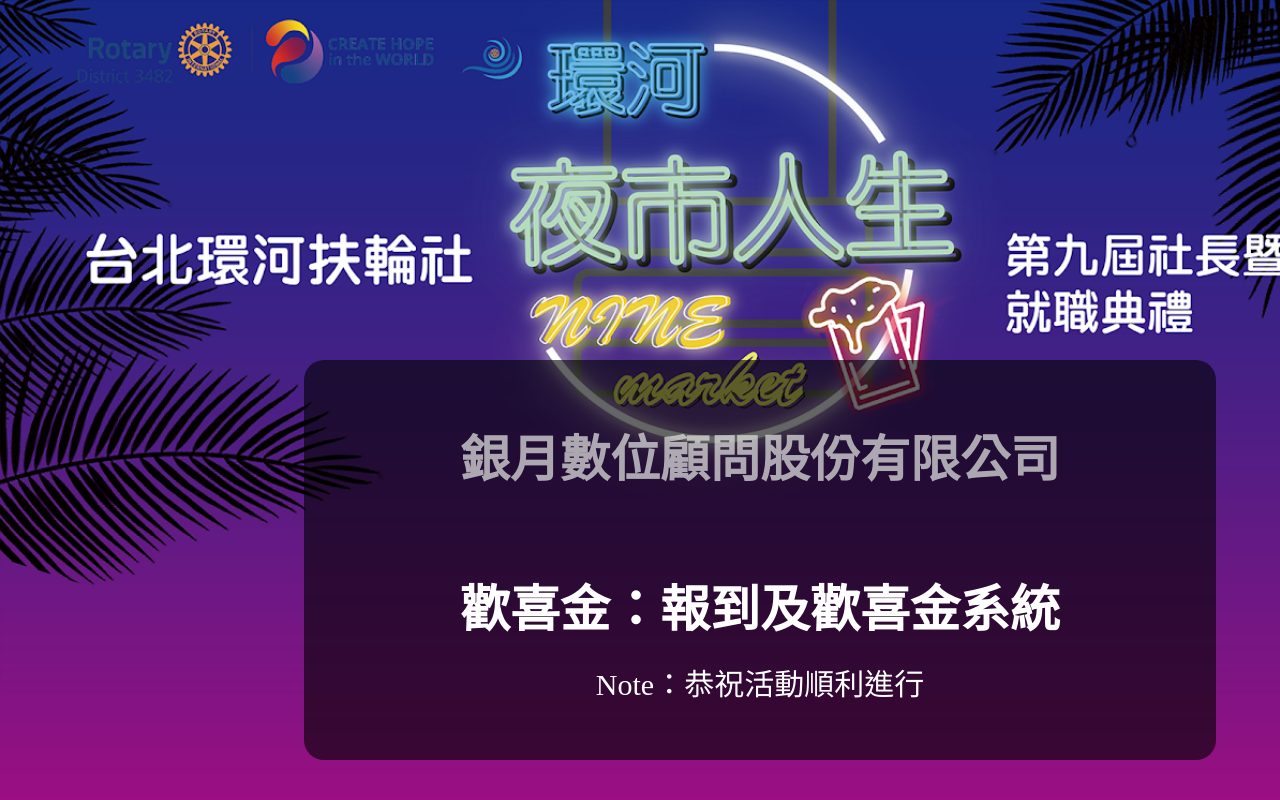
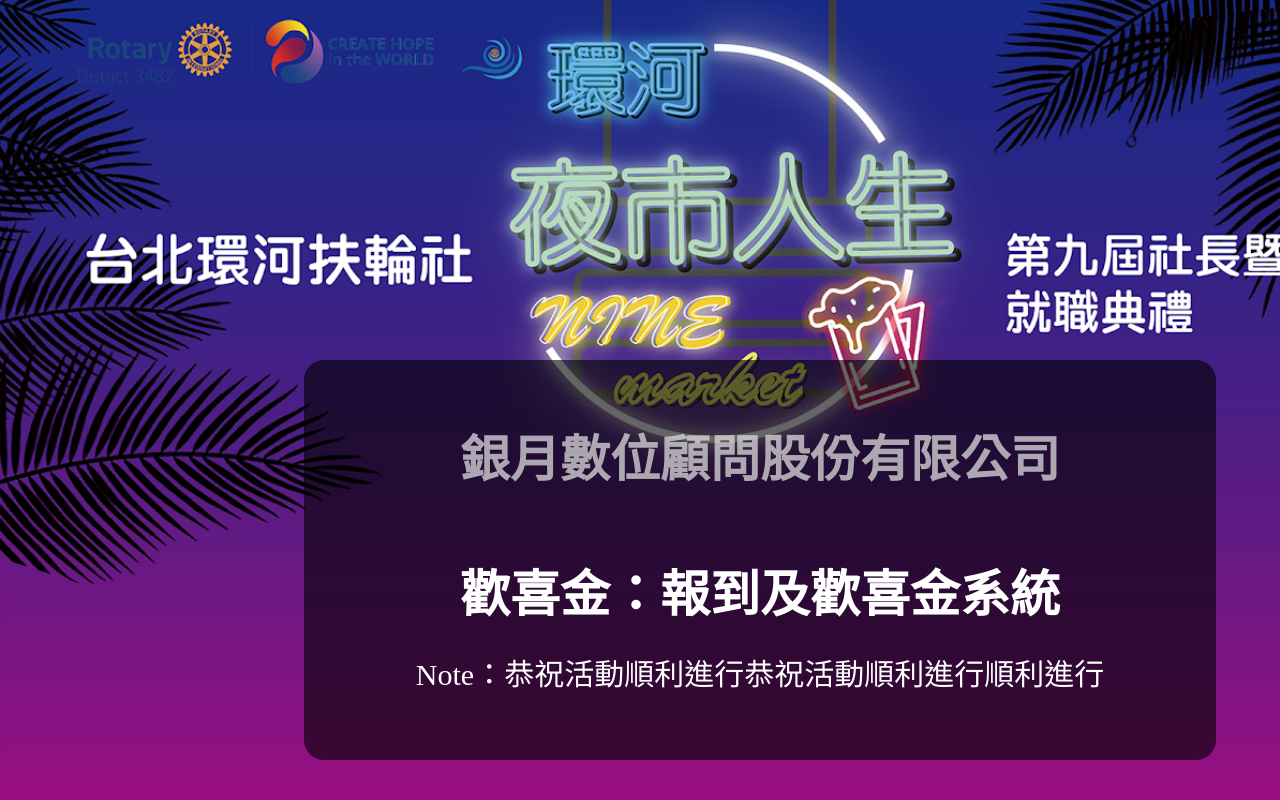
Before and after one commit to Geatter/night_market_vue, a Vue app: page /ShowOut in a window 1280 px wide. Shown: the top 800 px of the page. Built offline with nearby package versions, Linux system fonts and the light colour scheme.

Commit message:
內容微調

```diff
--- a/public/index.html
+++ b/public/index.html
@@ -4,7 +4,7 @@
     <meta charset="utf-8">
     <meta http-equiv="X-UA-Compatible" content="IE=edge">
     <meta name="viewport" content="width=device-width,initial-scale=1.0">
-    <title>活動報到</title>
+    <title>環河夜市人生-活動報到</title>
   </head>
   <body>
     <noscript>
--- a/src/store/index.js
+++ b/src/store/index.js
@@ -15,7 +15,7 @@
       state.donateList=[
         {
           name:'銀月數位顧問股份有限公司',
-          greeting:'恭祝活動順利進行',
+          greeting:'恭祝活動順利進行恭祝活動順利進行順利進行',
           money:'報到及歡喜金系統'
         },
         {
--- a/src/views/donate.vue
+++ b/src/views/donate.vue
@@ -13,6 +13,9 @@
       dialogTitle:'',
     }
   },
+  mounted() {
+    document.title = '歡喜金捐助'
+  },
   methods:{
     VerifyData(){
       if(this.Group_Name === ''||this.greeting===''||this.money===''){
@@ -20,7 +23,7 @@
           return '請輸入姓名或單位'
         }
         if(this.greeting ===''){
-          return '請輸入祝福語'
+          return '請輸入Note'
         }
         if(this.money){
           return '請輸入金額'
@@ -55,7 +58,7 @@
           <el-input class="inputBox" v-model="Group_Name" type="text"></el-input>
         </div>
         <div class="input-group">
-          <label>祝福語</label>
+          <label>Note</label>
           <el-input class="inputBox" maxlength="20"  v-model="greeting" type="text"></el-input>
         </div>
         <div class="input-group">
--- a/src/views/donateShowOut.vue
+++ b/src/views/donateShowOut.vue
@@ -54,22 +54,17 @@
   margin: auto;
   position: relative;
   top: 45%;
-  left: 0;
 }
 .el-carousel__item h3 {
   color: rgb(219, 219, 219);
   font-size: 50px;
   opacity: 0.75;
   line-height: 200px;
-  margin: 0;
-  text-align: center;
   font-weight: bold;
 }
 .el-carousel__item h4 {
   font-size: 50px;
-  line-height: 100px;
-  margin: 0;
-  text-align: center;
+  line-height: 70px;
   font-weight: bold;
 }
 
@@ -79,6 +74,6 @@
   color: white;
   background-color: rgba(0, 0, 0, 0.6);
   border-radius: 20px;
-  line-height: 50px;
+  line-height: 90px;
 }
 </style>
```
